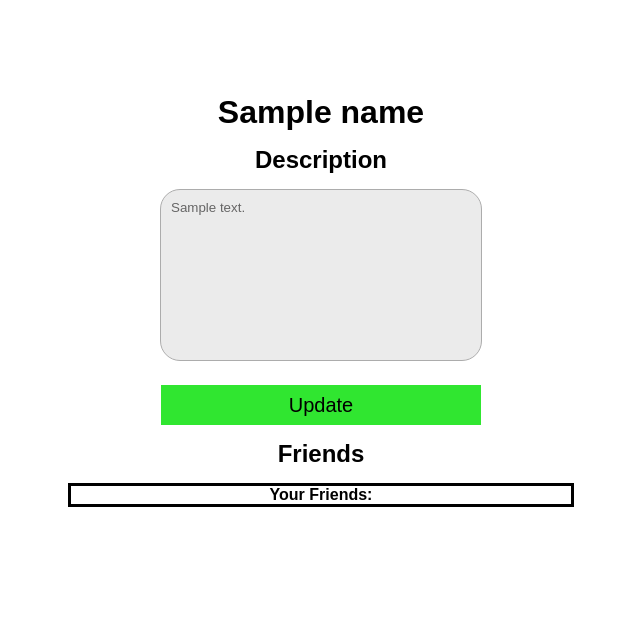
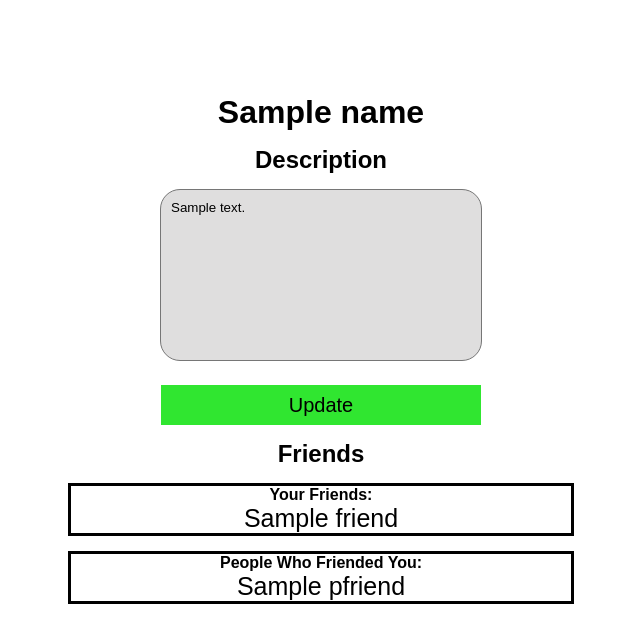
Before and after one commit to watery2/watery2tweet, a Flask app: template templates/profile_user.html in a window 1280 px wide. Shown: the part 106-749 px from the top of the page, without its empty margins (319-959 px from the left). Run offline with Flask 2, Linux system fonts and the light colour scheme; the template is opened without the code that fills it: most values are stand-ins (such as "Sample title", 1, 10 or a date in 2020); style sheets or scripts are compiled from the project's sources; some libraries are stand-ins or nearby versions.

Commit message:
made it so you could add friends

```diff
--- a/main.py
+++ b/main.py
@@ -14,7 +14,12 @@ class User(db.Model):
     name = db.Column(db.String(50),unique=True,nullable=False)
     password = db.Column(db.String(80),unique=True,nullable=False)
     desc = db.Column(db.String,nullable=False)
-    friends = db.Column(db.PickleType, nullable=False)
+
+class Friends(db.Model):
+    id = db.Column(db.Integer, primary_key=True, autoincrement=True)
+    name = db.Column(db.String(50),unique=False,nullable=False)
+    friends = db.Column(db.String,unique=False,nullable=False)
+
 
 @app.route("/",methods=['GET', 'POST'])
 def login():
@@ -60,12 +65,10 @@ def register():
                     except AttributeError:
                 #else:
                         try:
-                            add_user = User(name=name, password=password, desc=" ",friends=[])
+                            add_user = User(name=name, password=password, desc=" ")
                             db.session.add(add_user)
                             db.session.commit()
-                            session["name"] = name
-                            session["password"] = password
-                            return redirect(url_for("home", usr=name))
+                            return redirect(url_for("login"))
                         except IntegrityError:
                             flash("Password or Username is being used")
         else:
@@ -86,14 +89,63 @@ def home(usr):
             descrip = user.desc
             if view_name == user_name:
                 name = session["name"]
+                friends_user = Friends.query.filter_by(name=usr).all()
+                you_as_a_friend = Friends.query.filter_by(friends=usr).all()
+                friends_list = []
+                people_who_friended_you = []
+                try:
+                    for i in friends_user:
+                        friends_list.append(i.friends)
+                except AttributeError:
+                    pass
+                try:
+                    for i in you_as_a_friend:
+                        people_who_friended_you.append(i.name)
+                except AttributeError:
+                    pass
+                try:
+                    for i in people_who_friended_you:
+                        if i in friends_list:
+                            people_who_friended_you.remove(i)
+                except AttributeError:
+                    pass
                 if request.method == "POST":
                     description = request.form["desc_text"]
                     user.desc = description
                     db.session.commit()
                     return redirect(url_for("home", usr=name))
-                return render_template("profile_user.html", name=name, view_name=view_name, desc=descrip)
+                return render_template("profile_user.html", name=name, view_name=view_name, desc=descrip, friend=friends_list, pfriend=people_who_friended_you)
             else:
-                return render_template("profile_view.html", name=user_name, view_name=view_name, desc=descrip)
+                friend_or_unfriend = ""
+                view_user_friends = Friends.query.filter_by(name=view_name).all()
+                view_friends_list = []
+                try:
+                    for i in view_user_friends:
+                        view_friends_list.append(i.friends)
+                except AttributeError:
+                    pass
+                friends_user = Friends.query.filter_by(name=usr).all()
+                friends_list = []
+                try:
+                    for i in friends_user:
+                        friends_list.append(i.friends)
+                except AttributeError:
+                    pass
+                if usr in view_friends_list:
+                    friend_or_unfriend = "Unfriend"
+                else:
+                    friend_or_unfriend = "Friend"
+                if request.method == "POST":
+                    if usr not in view_friends_list:
+                        new_friend = Friends(name=view_name, friends=usr)
+                        db.session.add(new_friend)
+                        db.session.commit()
+                    else:
+                        del_friend = Friends.query.filter_by(name=view_name, friends=usr).first()
+                        db.session.delete(del_friend)
+                        db.session.commit()
+                    return redirect(url_for("home", usr=usr))
+                return render_template("profile_view.html", name=user_name, view_name=view_name, desc=descrip, friend=friends_list, friend_or=friend_or_unfriend)
         except AttributeError:
             return render_template("404.html")
     else:
--- a/static/css/profile_user.css
+++ b/static/css/profile_user.css
@@ -8,7 +8,6 @@
 
 .form_profile_user textarea {
   background: #dfdede;
-  opacity: 0.6;
   border-radius: 20px;
   outline: none;
 }
--- a/static/css/profile_user.scss
+++ b/static/css/profile_user.scss
@@ -7,7 +7,6 @@
 }
 .form_profile_user textarea{
     background: rgb(223, 222, 222);
-    opacity: 0.6;
     border-radius: 20px;
     outline: none;
 
--- a/templates/profile_user.html
+++ b/templates/profile_user.html
@@ -20,8 +20,19 @@
         <h2 style="margin-top: 15px; margin-bottom: 15px;">Friends</h2>
         <div class="friends">
             <p style="font-weight: bold;">Your Friends:</p>
+            {% for i in friend %}
+                <a href="/profile/{{i}}">{{i}}</a><br>
+            {% endfor %}
 
         </div>
+        <div class="friends" style="margin-top:15px;">
+            <p style="font-weight: bold;">People Who Friended You:</p>
+            {% for i in pfriend %}
+                <a href="/profile/{{i}}">{{i}}</a><br>
+            {% endfor %}
+        </div>
+
+
     </div>
     {% endblock %}
 
--- a/templates/profile_view.html
+++ b/templates/profile_view.html
@@ -15,12 +15,14 @@
         <h2 style="margin-top: 15px; margin-bottom: 15px;">Description</h2>
         <div style="padding: 10px; width: 300px; height: 150px; border: 1px solid black; margin: auto; overflow: auto;">{{desc}}</div>
         <form action="" method="POST" class="form_profile_view">
-            <input type="submit" value="Friend">
+            <input type="submit" value={{friend_or}}>
         </form>
         <h2 style="margin-top: 15px; margin-bottom: 15px; ">Friends</h2>
         <div class="friends">
             <p style="font-weight: bold;">Friends:</p>
-
+            {% for i in friend %}
+                <a href="/profile/{{i}}" style="margin-top: 5px; margin-bottom: 5px;">{{i}}</a><br>
+            {% endfor %}
         </div>
     </div>
     {% endblock %}
```
Also changed, not shown: 1 other file.
